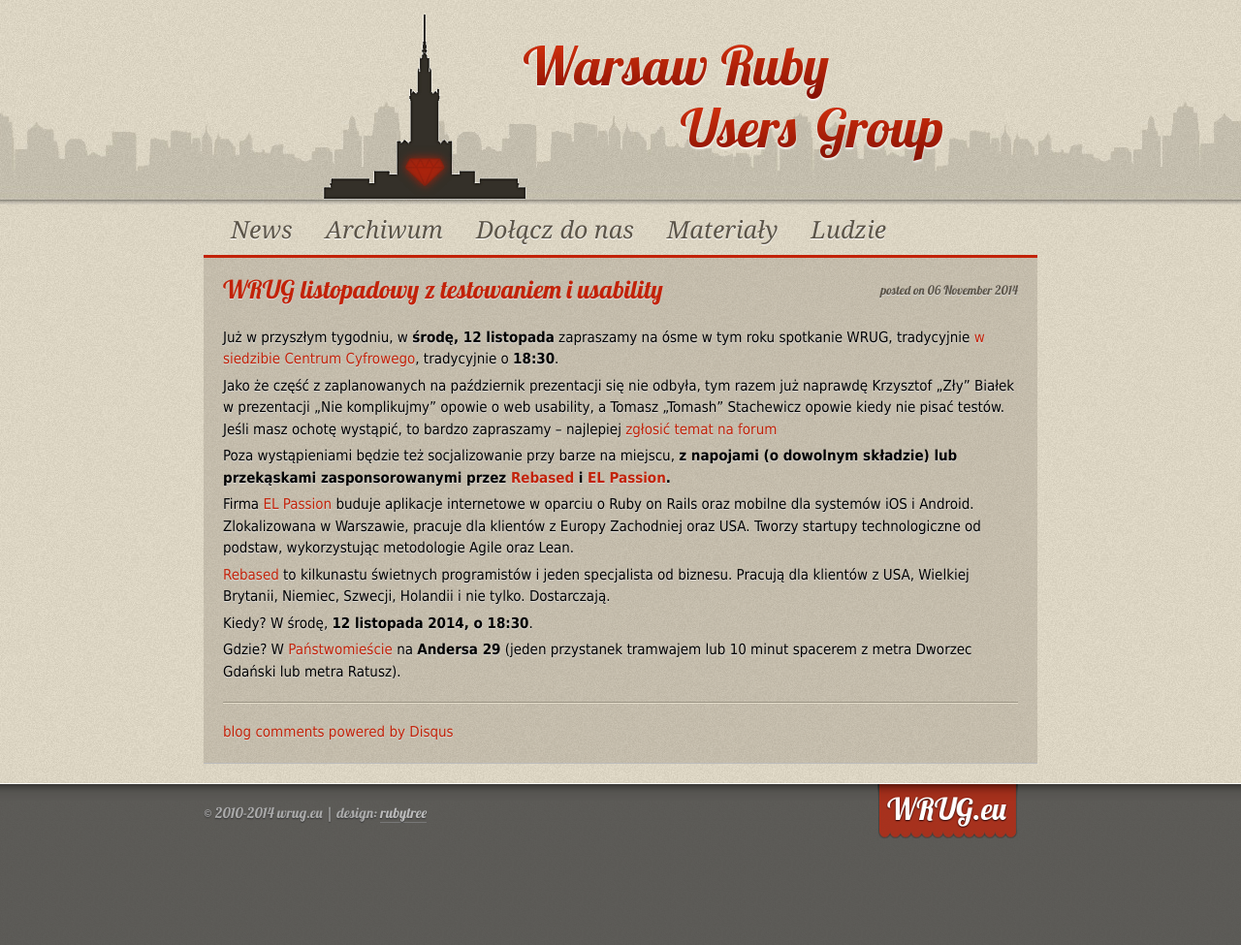
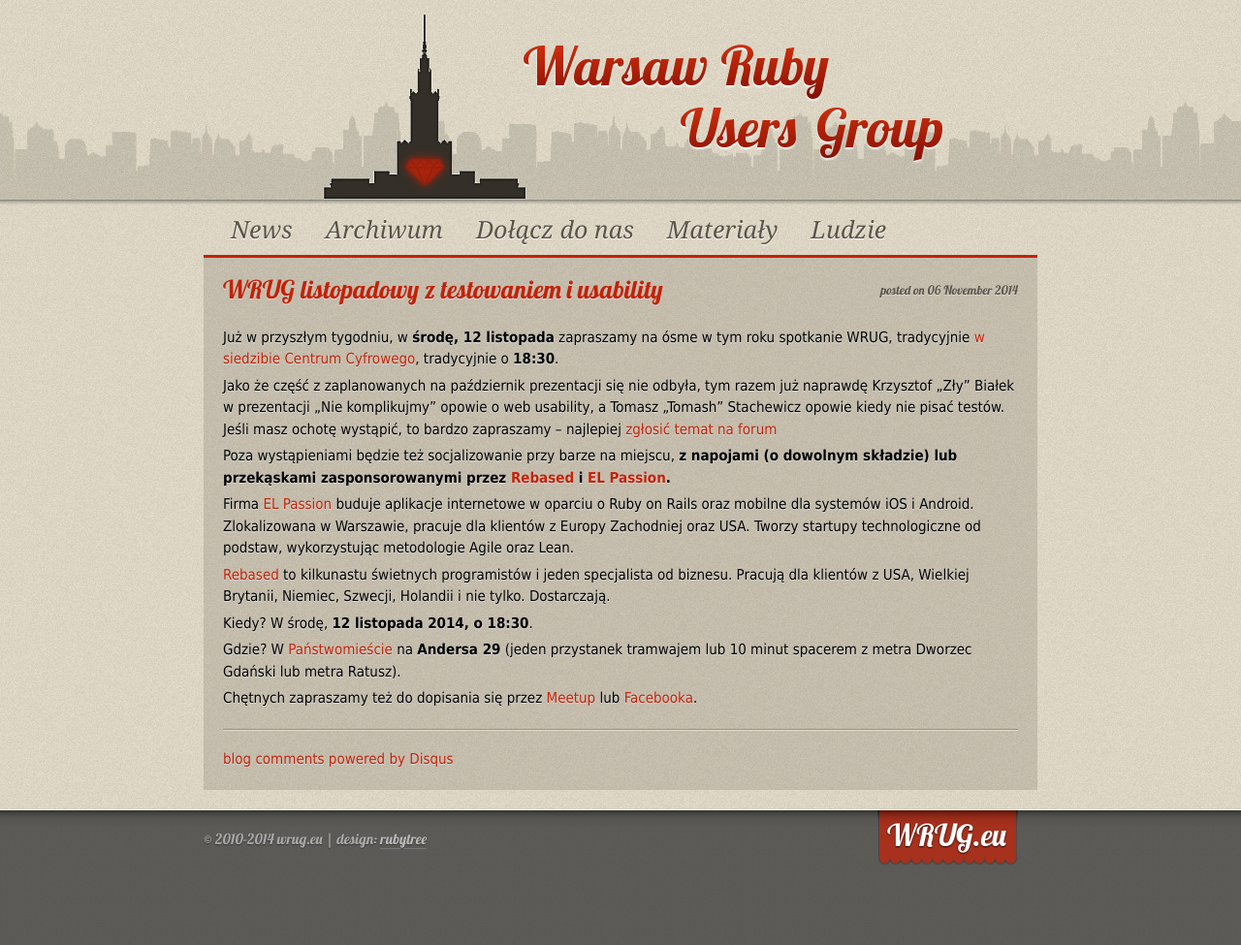
Before and after one commit to wrug/wrug.eu, a Jekyll site: the page built from _posts/2014-11-06-spotkanie-listopadowe.md, in a window 1280 px wide. Shown: the whole page at 97% size. Built offline with Jekyll 4.4.1, drawn with Linux system fonts in a browser that asks for light colours; comment, search, counter and statistics services are not loaded; before the commit the page ends 948 px from its top, so only the background shows below that.

Commit message:
November 2014 Fb/Meetup links

```diff
--- a/_posts/2014-11-06-spotkanie-listopadowe.md
+++ b/_posts/2014-11-06-spotkanie-listopadowe.md
@@ -33,3 +33,7 @@
 Gdzie? W [Państwomieście](http://panstwomiasto.pl) na
 **Andersa 29** (jeden przystanek tramwajem lub 10 minut
 spacerem z metra Dworzec Gdański lub metra Ratusz).
+
+Chętnych zapraszamy też do dopisania się przez
+[Meetup](http://www.meetup.com/Warsaw-Ruby-Users-Group-WRUG/events/218002582/)
+lub [Facebooka](https://www.facebook.com/events/1490815807865446/).
```
